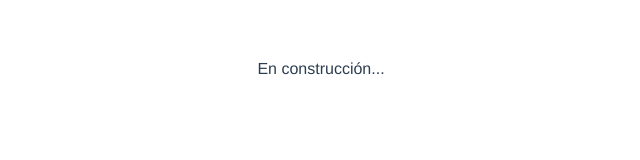
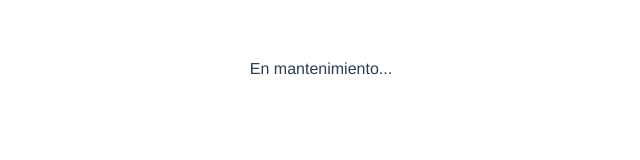
Before and after one commit to ciretorres/ciretorres.github.io, a Vue app: page / in a window 1280 px wide. Shown: the top 160 px of the page, without its empty margins (319-959 px from the left). Built offline with nearby package versions, Linux system fonts and the light colour scheme.

Commit message:
en mantenimiento...

```diff
--- a/src/App.vue
+++ b/src/App.vue
@@ -1,6 +1,6 @@
 <template>
   <div id="app">
-    <Inicio msg="En construcción..."/>
+    <Inicio msg="En mantenimiento..."/>
   </div>
 </template>
 
```
